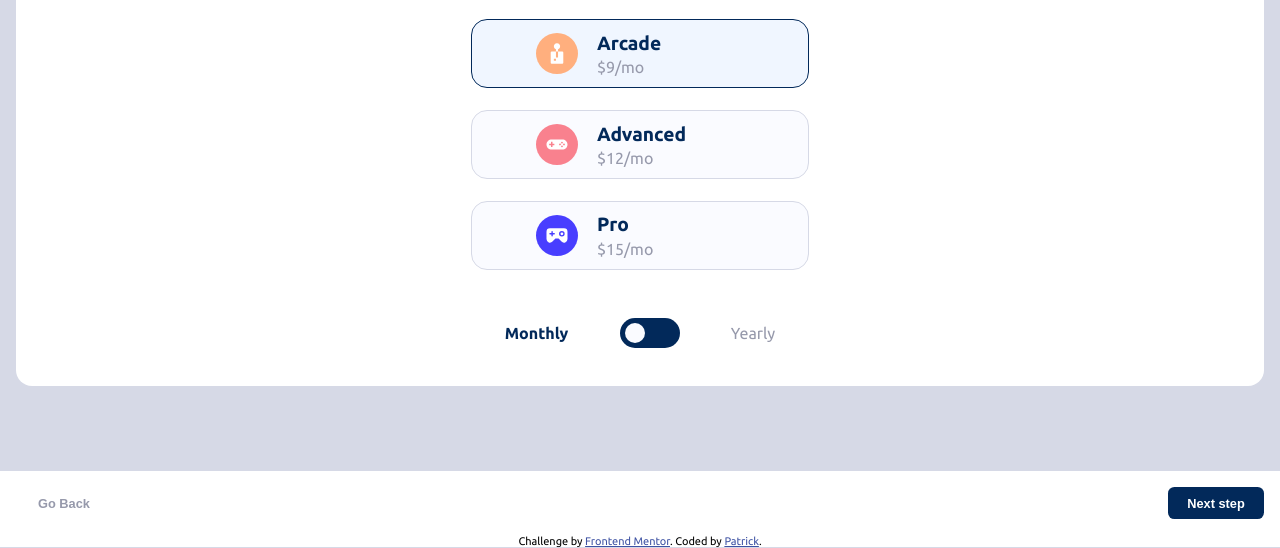
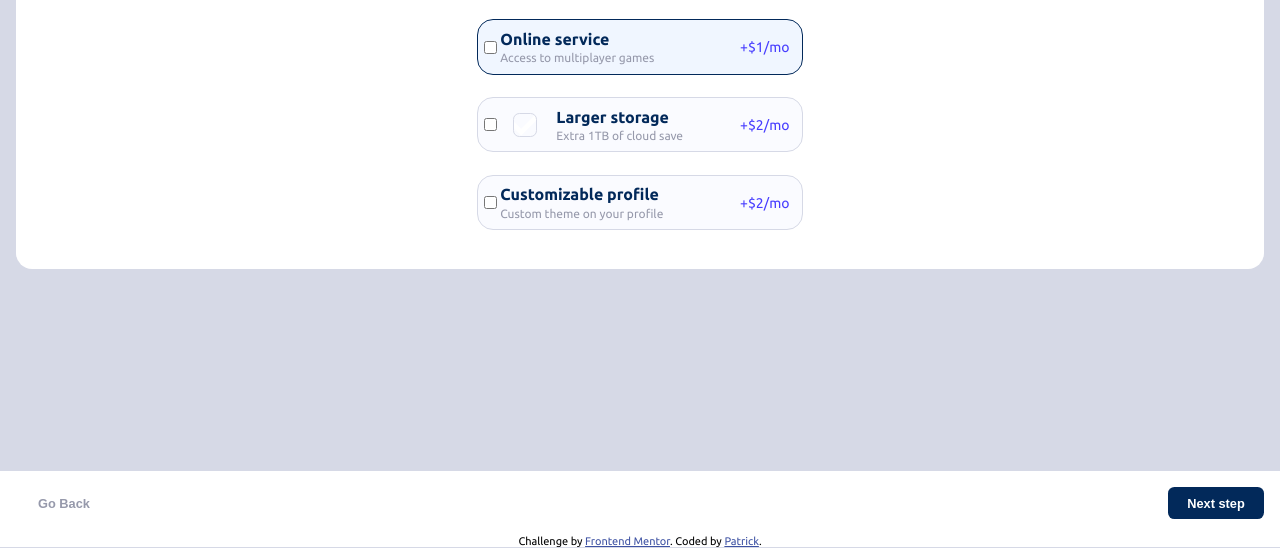
Before and after one commit to XHAKEHE/FM-MULTI_STEP_FORM_MAIN, a website: page index.html in a window 1280 px wide. Shown: the part 252-800 px from the top of the page. Drawn offline with Linux system fonts and the light colour scheme.

Commit message:
Step 3 layout ready - checkbox styling in progress

```diff
--- a/index.html
+++ b/index.html
@@ -19,9 +19,7 @@
 </head>
 
 <body>
-  <div class="background">
-    <img src="assets\images\bg-sidebar-mobile.svg" alt="">
-  </div>
+
   <nav>
     <button class="step active">1</button>
     <button class="step">2</button>
@@ -30,7 +28,10 @@
   </nav>
 
   <main>
-    <!-- STEP 3 -->
+    <div class="background">
+      <img src="assets\images\bg-sidebar-mobile.svg" alt="">
+    </div>
+    <!-- STEP 1 -->
     <div class="step-1 innactive">
       <div class="description">
         <h1>Personal info</h1>
@@ -58,7 +59,7 @@
 
 
     <!-- STEP 2 -->
-    <div class="step-2 ">
+    <div class="step-2 innactive">
       <div class="description">
         <h1>Select your plan</h1>
         <p>You have the option of monthly or yearly billing.</p>
@@ -101,22 +102,65 @@
         <div>Yearly</div>
       </div>
     </div>
-    </div>
+
     <!-- STEP 3 -->
-    <div class="step-3 innactive">
+    <div class="step-3 ">
+      <div class="description">
         <h1>Pick add-ons</h1>
         <p>Add-ons help enhace your gaming experience.</p>
       </div>
+
+      <label for="add-on-online-service">
+        <form class="input-addon active">
+          <div class="row-container">
+            <input type="checkbox" id="add-on-online-service">
+            <div class="about">
+              <!-- <label for="add-on-online-service">Online service</label> -->
+              <h2>Online service</h2>
+              <p>Access to multiplayer games</p>
+            </div>
+          </div>
+          <div class="price">+$1/mo</div>
+        </form>
+      </label>
+      <label for="add-on-larger-storage">
+        <form class="input-addon ">
+          <div class="row-container">
+            <input type="checkbox" id="add-on-larger-storage">
+            <div class="input-checkbox">
+            </div>
+            <div class="about">
+              <!-- <label for="add-on-online-service">Online service</label> -->
+              <h2>Larger storage</h2>
+              <p>Extra 1TB of cloud save</p>
+            </div>
+          </div>
+          <div class="price">+$2/mo</div>
+        </form>
+      </label>
+      <label for="add-on-custom-profile">
+        <form class="input-addon ">
+          <div class="row-container">
+            <input type="checkbox" id="add-on-custom-profile">
+            <div class="about">
+              <!-- <label for="add-on-online-service">Online service</label> -->
+              <h2>Customizable profile</h2>
+              <p>Custom theme on your profile</p>
+            </div>
+          </div>
+          <div class="price">+$2/mo</div>
+        </form>
+      </label>
+
+
       <!-- STEP 4 -->
-    <div class="step-3 innactive">
+      <div class="step-4 innactive">
         <h1>Finishing up</h1>
         <p>Double-check everything looks OK before confirming.</p>
       </div>
 
 
 
-    <!-- STEP 2 -->
-    <div class="step-2 innactive">
 
   </main>
 
--- a/src/sass/main.scss
+++ b/src/sass/main.scss
@@ -37,30 +37,28 @@ h1 {
 }
 h2 {
 	color: $Marine-blue;
-	font-size: 1.2rem;
+	font-size: 1rem;
 	margin: 0.2rem;
 }
+
 p {
 	font-weight: 400;
 	margin: 0.2rem;
+}
+label {
+	cursor: pointer;
+}
+.row-container {
+	display: flex;
+	flex-direction: row;
+	justify-content: center;
+	align-items: center;
 }
 
 .innactive {
 	display: none;
 }
-.background {
-	position: absolute;
-	background-color: #c88686;
-	top: 0px;
-	height: 30vh;
-	width: 100%;
-	z-index: -1;
-	img {
-		object-fit: cover;
-		height: 100%;
-		width: 100%;
-	}
-}
+
 nav {
 	// background-color: #fff;
 	height: 4rem;
@@ -95,8 +93,22 @@ main {
 	border-radius: 1rem;
 
 	display: flex;
+
 	flex-direction: column;
 	align-items: center;
+	.background {
+		position: absolute;
+		top: 0px;
+		background-color: #c88686;
+		height: 30vh;
+		width: 100%;
+		z-index: -1;
+		img {
+			object-fit: cover;
+			height: 100%;
+			width: 100%;
+		}
+	}
 	.description {
 		width: 90%;
 	}
@@ -137,7 +149,7 @@ main {
 			display: flex;
 			align-items: center;
 			padding: 0.5rem;
-			padding-left: 5vw;
+			// padding-left: 5vw;
 			margin: 0.5rem;
 			margin-top: 1.4rem;
 			margin-bottom: 1.4rem;
@@ -212,6 +224,64 @@ main {
 		}
 	}
 	.step-3 {
+		.input-addon {
+			display: flex;
+			flex-direction: row;
+			align-items: center;
+			justify-content: space-between;
+			padding: 0.4rem;
+			margin: 0.4rem;
+
+			margin-top: 1.4rem;
+			margin-bottom: 1.4rem;
+			border: 0.1rem solid $Light-gray;
+			background-color: $Alabaster;
+			border-radius: 1rem;
+
+			input {
+				// display: none;
+			}
+			input:checked + .input-checkbox {
+
+				// background-color: #c88686;
+			}
+			.input-checkbox {
+				margin: 0 1rem;
+				width: 24px;
+				height: 24px;
+				border: 0.1rem solid $Light-gray;
+				border-radius: 0.4rem;
+				background-image: url('/assets/images/icon-checkmark.svg');
+				background-position: center;
+				background-size: cover;
+				z-index: 10;
+
+				// .input-checkmark {
+				// 	width: 100%;
+				// 	height: 100%;
+				// 	background-color: burlywood;
+				// 	// background-image: url('assets\images\icon-checkmark.svg');
+				// 	// background-position: center;
+				// 	// background-size: 60%;
+
+				// }
+			}
+			.about {
+				p {
+					font-size: 12px;
+				}
+			}
+			.price {
+				color: $Purplish-blue;
+				font-size: 14px;
+				font-weight: 400;
+				margin: 0 0.4rem;
+			}
+		}
+		.active {
+			border-color: $Marine-blue;
+			background-color: $Magnolia;
+		}
 	}
 	.step-4 {
 	}
```
Also changed, not shown: dist/css/main.mini.css, 1 other file. Lines whose indentation alone changed are shown as unchanged.
